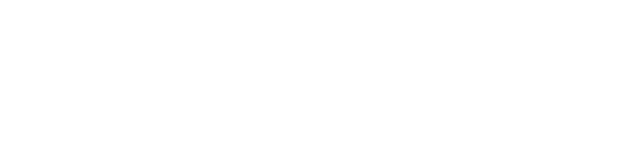
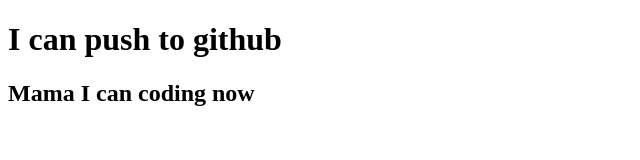
Before and after one commit to mahin993/my-second-ripo, a plain HTML site: page index.html in a window 1280 px wide. Shown: the whole page, without its empty margins (0-640 px from the left). Drawn offline with Linux system fonts and the light colour scheme.

Commit message:
added header

```diff
--- a/index.html
+++ b/index.html
@@ -7,6 +7,7 @@
     <title>My Second Github Ripo</title>
 </head>
 <body>
-
+    <h1>I can push to github</h1>
+    <h2>Mama I can coding now</h2>
 </body>
 </html>
```
